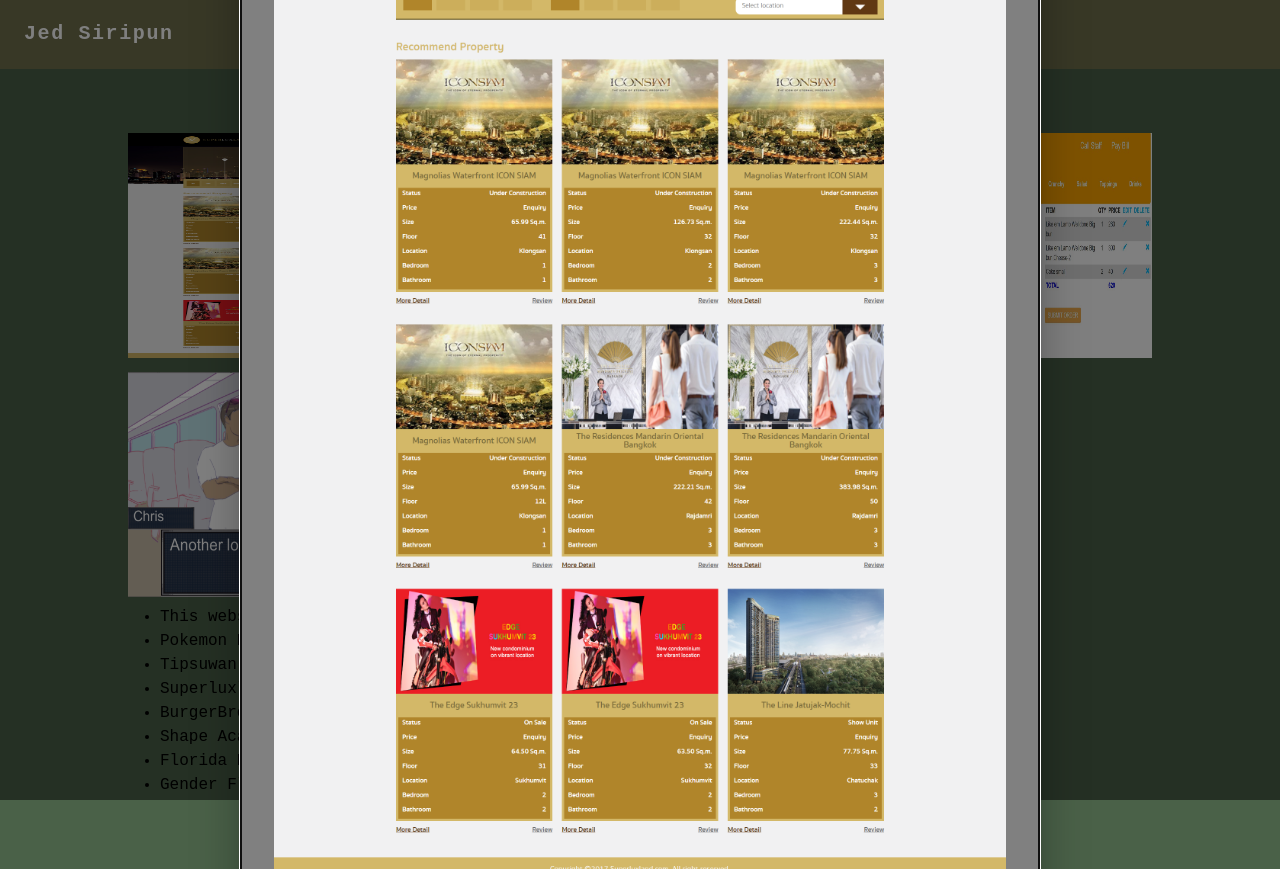
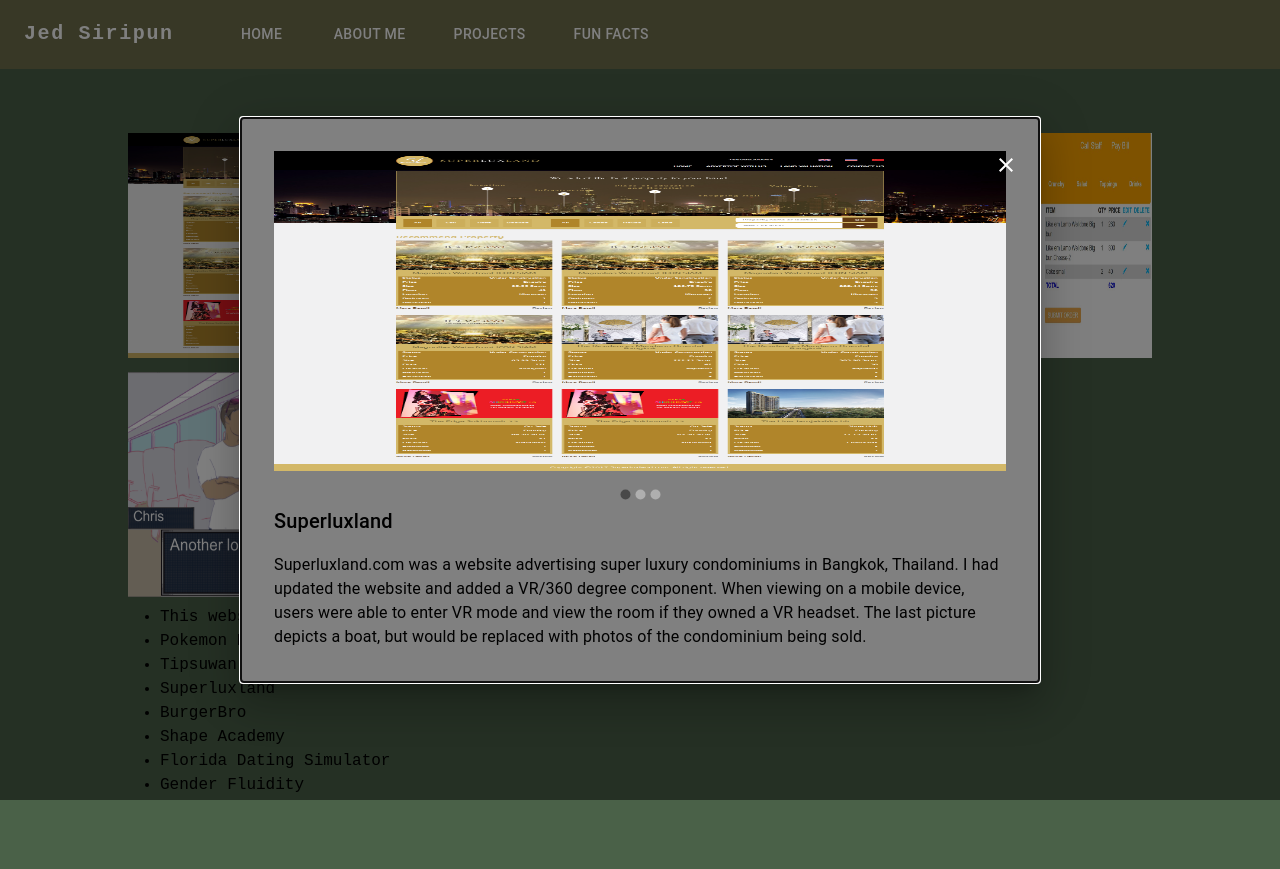
Before and after one commit to jsiripun/jed-siripun, a Next.js app: page /code-projects in a window 1280 px wide. Both pictures are taken after a click on the picture 294 px from the left and 245 px from the top of the page. Built offline with nearby package versions, Linux system fonts and the light colour scheme.

Commit message:
carousel style

```diff
--- a/src/components/Carousel.tsx
+++ b/src/components/Carousel.tsx
@@ -14,7 +14,7 @@
             {data.photos ? (
                 <Carousel>
                     {
-                        data.photos.map((img: string) => <img key={img} src={`${props.project}/${img}`} />)
+                        data.photos.map((img: string) => <img style={{ width: "100%", maxHeight: "25vw" }} key={img} src={`${props.project}/${img}`} />)
                     }
                 </Carousel>) : null
             }
```
